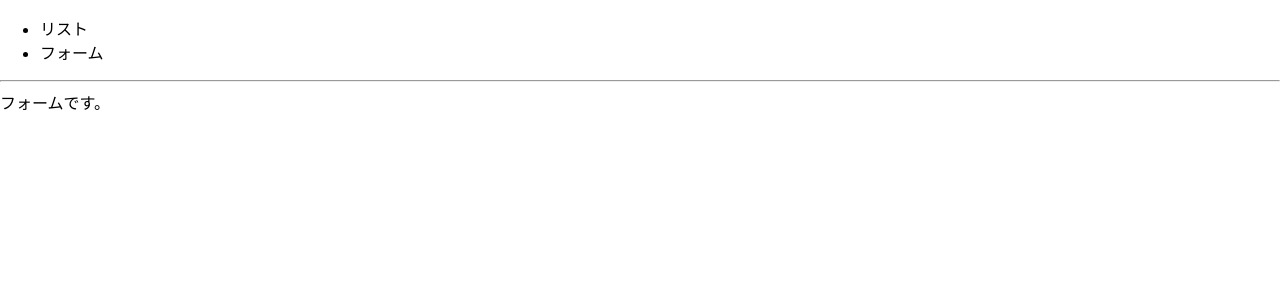
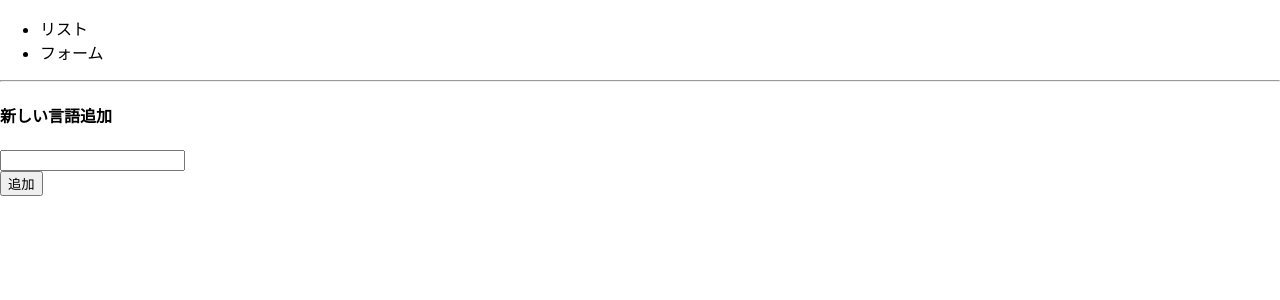
Before and after one commit to suzusan555/react_todo_yasu, a React (Create React App) app: page / in a window 1280 px wide. Both pictures are taken after a click on the item "フォーム". Shown: the top 300 px of the page. Built offline with nearby package versions, Linux system fonts and the light colour scheme.

Commit message:
親子データやりとり

```diff
--- a/src/App.js
+++ b/src/App.js
@@ -1,9 +1,17 @@
 import { useState } from 'react';
 import { List } from "./List";
 import { Form } from "./Form";
+import { LANGUEGES } from "./const/Langages";
 
 function App() {
   const [tab, setTab] = useState('list');
+
+  const [langs, setLangs] = useState(LANGUEGES);
+
+  const addLang = (lang) => {
+    setLangs([...langs, lang]);
+    setTab('list');
+  }
 
   return (
     <div>
@@ -15,7 +23,7 @@
       </header>
       <hr />
       {
-        tab === 'list' ? <List /> : <Form />
+        tab === 'list' ? <List langs={langs}/> : <Form onAddLang={addLang} />
       }
     </div>
   );
--- a/src/Form.js
+++ b/src/Form.js
@@ -1,5 +1,26 @@
-export const Form = () => {
+import { useState } from "react";
+
+export const Form = ({onAddLang}) => {
+  const [text, setText] = useState('');
+
+  const submitFrom = (event) => {
+    event.preventDefault();
+    onAddLang(text);
+  }
   return (
-    <div>フォームです。</div>
+    <div>
+      <h4>新しい言語追加</h4>
+      <form onSubmit={submitFrom}>
+        <div>
+          <input
+          type="text"
+          value={ text }
+          onChange={(e) => setText(e.target.value)} />
+        </div>
+        <div>
+          <button>追加</button>
+        </div>
+      </form>
+    </div>
   )
 }
--- a/src/List.js
+++ b/src/List.js
@@ -1,16 +1,8 @@
-const LANGUEGES = [
-  'java',
-  'C++',
-  'PHP',
-  'Go',
-  'Ruby'
-];
-
-export const List = () => {
+export const List = ({ langs }) => {
   return (
     <div>
       {
-        LANGUEGES.map((lang,index) => {
+        langs.map((lang,index) => {
           return (
             <div key={index}>{ lang }</div>
           )
--- /dev/null
+++ b/src/const/Langages.js
@@ -0,0 +1,7 @@
+export const LANGUEGES = [
+  'java',
+  'C++',
+  'PHP',
+  'Go',
+  'Ruby'
+];
```
